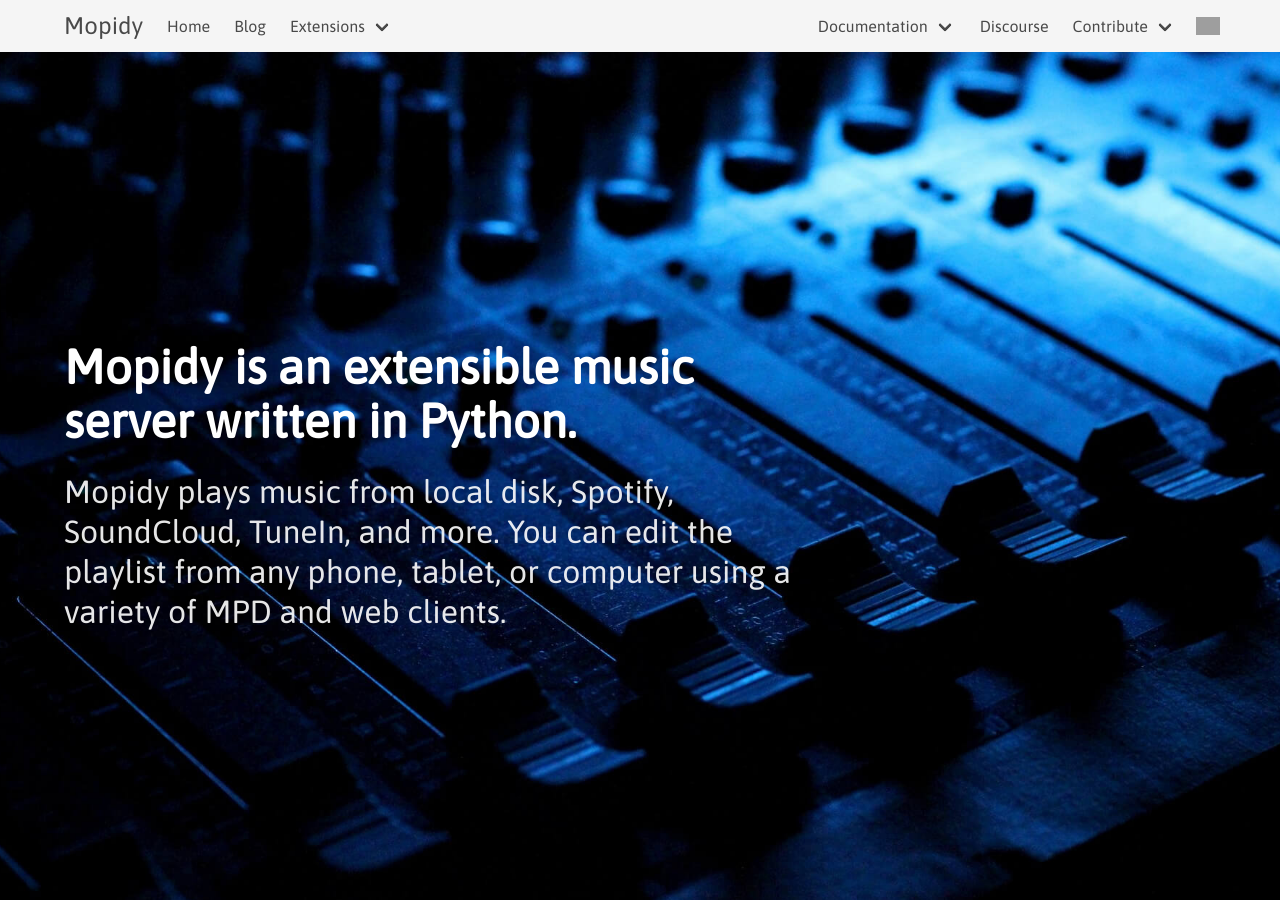
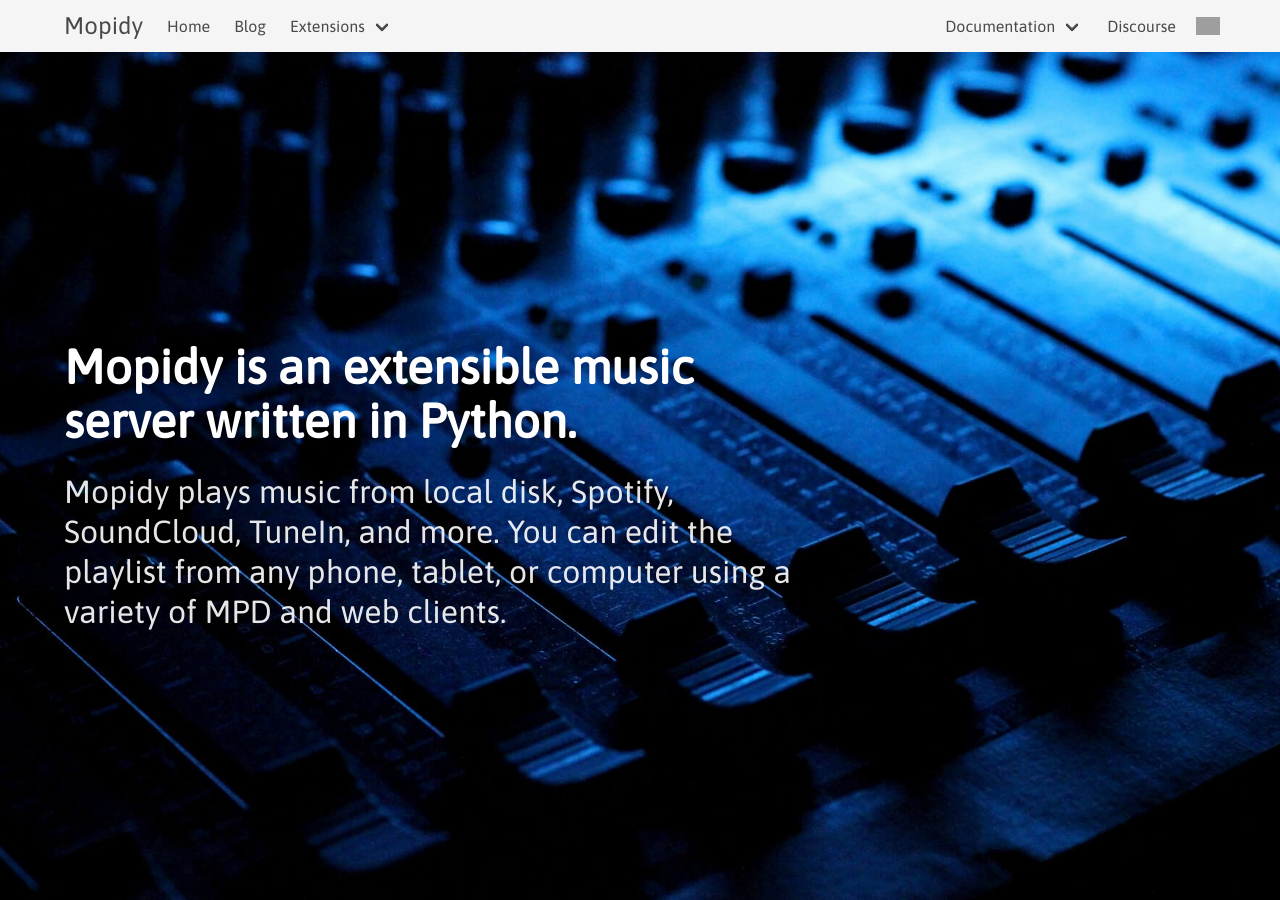
Before and after one commit to mopidy/website, a Jekyll site: the page built from index.html, in a window 1280 px wide and 900 px high. Built offline with Jekyll 4.4.1, drawn with Linux system fonts in a browser that asks for light colours; grey boxes are pictures that could not be loaded.

Commit message:
feat: Drop contribute section from top menu
To narrow the focus. It is still part of the footer.

```diff
--- a/_layouts/default.html
+++ b/_layouts/default.html
@@ -44,19 +44,6 @@
           </div>
         </div>
         <a class="navbar-item" href="https://discourse.mopidy.com/">Discourse</a>
-        <div class="navbar-item has-dropdown is-hoverable">
-          <a class="navbar-link">
-            Contribute
-          </a>
-          <div class="navbar-dropdown">
-            <a class="navbar-item" href="https://github.com/mopidy">GitHub</a>
-            <a class="navbar-item" href="https://mopidy.zulipchat.com/#narrow/stream/207265-mopidy-dev">Dev chat at Zulip</a>
-            <hr class="navbar-divider">
-            <a class="navbar-item" href="https://docs.mopidy.com/stable/contributing/">Contribution guide</a>
-            <a class="navbar-item" href="https://docs.mopidy.com/stable/devenv/">Development environment</a>
-            <a class="navbar-item" href="https://docs.mopidy.com/stable/api/">API reference</a>
-          </div>
-        </div>
         <a class="navbar-item is-hidden-mobile" href="https://github.com/mopidy" title="GitHub">
           <span class="icon"><img src="https://unpkg.com/simple-icons@latest/icons/github.svg" /></span>
         </a>
```
